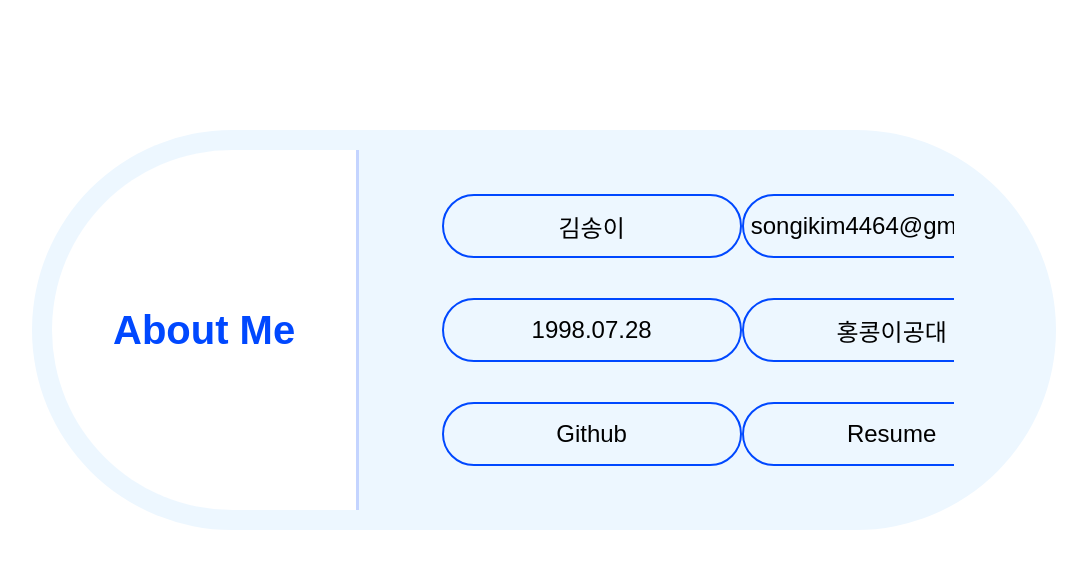
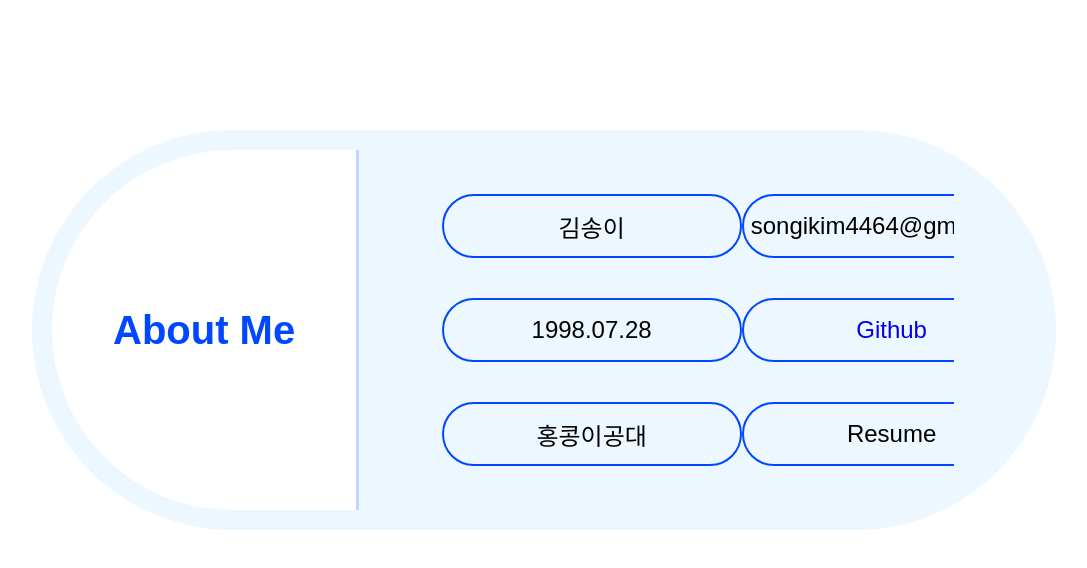
Before and after one commit to kimkoko/portfolio, a React (Create React App) app: page / in a window 1280 px wide. Shown: the part 710-1278 px from the top of the page, without its empty margins (96-1183 px from the left). Built offline with nearby package versions, Linux system fonts and the light colour scheme.

Commit message:
style: about me button updated

```diff
--- a/src/pages/Home.scss
+++ b/src/pages/Home.scss
@@ -124,14 +124,27 @@
         color: #000;
         margin-bottom: 40px;
         cursor: pointer;
-        transition: background-color 0.5s ease;
+        transition: all 0.5s ease;
 
         &:last-child {
           margin-bottom: 0px;
         }
+      }
 
-        &:hover {
-          background-color: #fff;
+      &.link {
+        button {
+          transition: background-color 0.5s ease;
+
+          a {
+            text-decoration: none;
+            &:visited {
+              color: #000;
+            }
+          }
+
+          &:hover {
+            background-color: #fff;
+          }
         }
       }
     }
--- a/src/pages/home.tsx
+++ b/src/pages/home.tsx
@@ -29,11 +29,15 @@ const HomePage = () => {
           <div className="about-detail-col">
             <button>김송이</button>
             <button>1998.07.28</button>
-            <button>Github</button>
+            <button>홍콩이공대</button>
           </div>
-          <div className="about-detail-col">
+          <div className="about-detail-col link">
             <button>songikim4464@gmail.com</button>
-            <button>홍콩이공대</button>
+            <button>
+              <a href="https://github.com/kimkoko" target="_blank">
+                Github
+              </a>
+            </button>
             <button>Resume</button>
           </div>
         </div>
```
